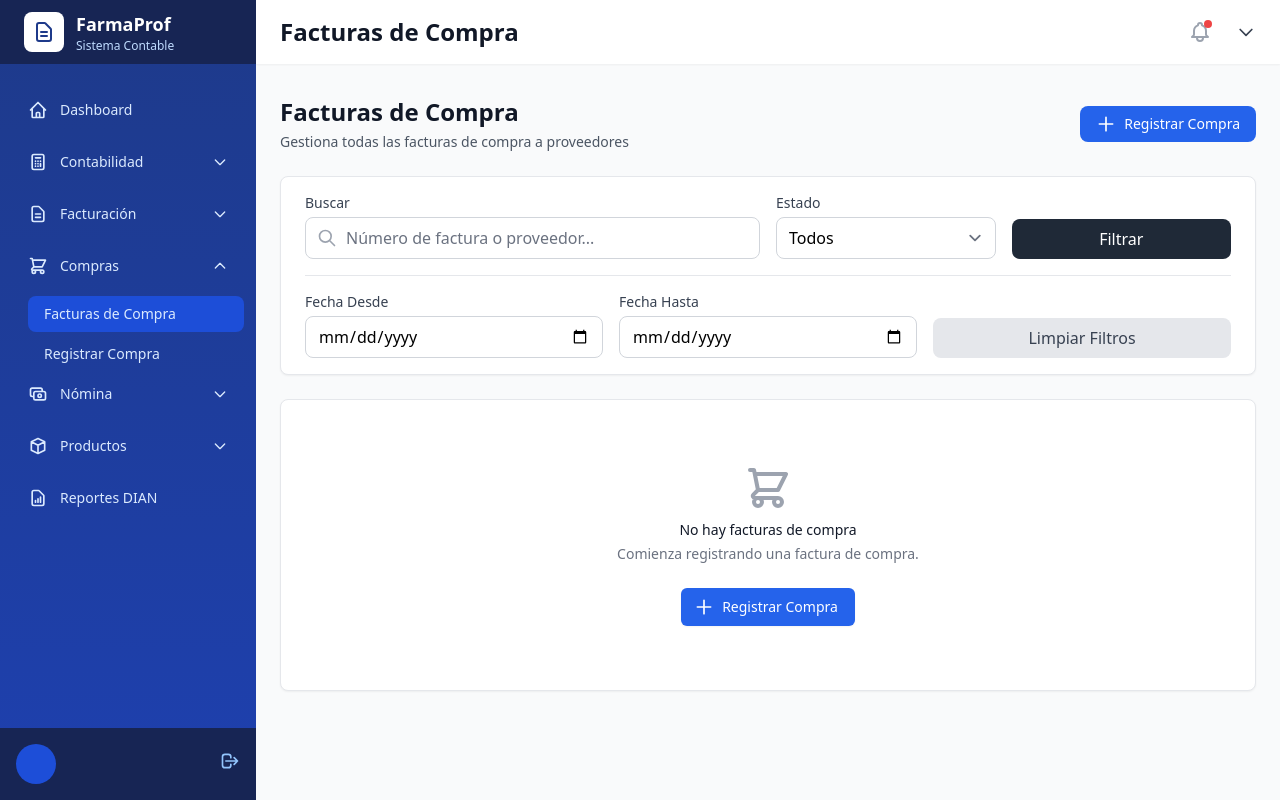
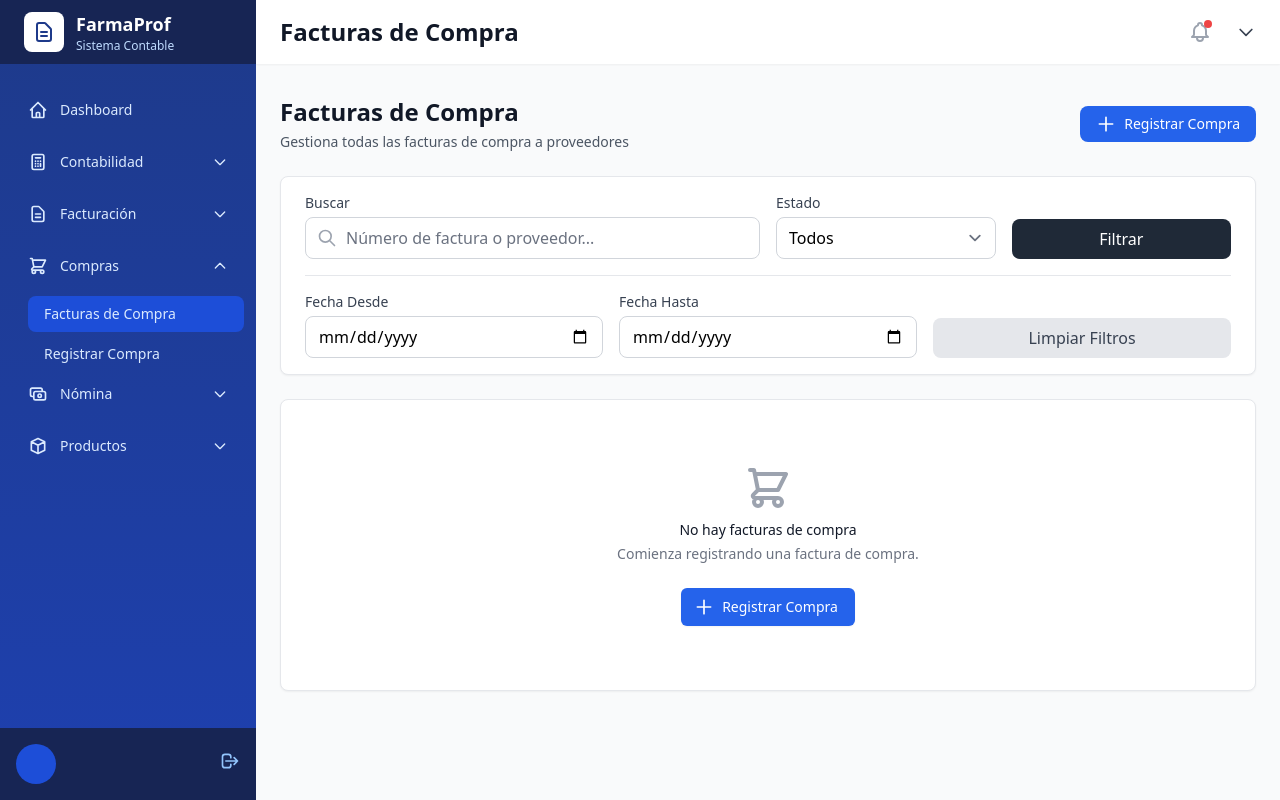
Before and after one commit to lorenzoo99/Sandor-main, a Laravel app: page /compras in a window 1280 px wide. Run offline with Laravel 12, Linux system fonts and the light colour scheme; the visitor is signed in with stand-in values (Sample User, id 1); data that the repository does not hold is empty; style sheets or scripts are compiled from the project's sources; some libraries are stand-ins or nearby versions.

Commit message:
Remove Reportes DIAN section from navigation menu

```diff
--- a/resources/views/layouts/admin.blade.php
+++ b/resources/views/layouts/admin.blade.php
@@ -208,14 +208,6 @@
                         </a>
                     </div>
                 </div>
-
-                <!-- Reportes DIAN -->
-                <a href="#" class="flex items-center px-4 py-3 mb-2 text-sm font-medium text-blue-100 rounded-lg hover:bg-blue-700 transition">
-                    <svg class="w-5 h-5 mr-3" fill="none" stroke="currentColor" viewBox="0 0 24 24">
-                        <path stroke-linecap="round" stroke-linejoin="round" stroke-width="2" d="M9 17v-2m3 2v-4m3 4v-6m2 10H7a2 2 0 01-2-2V5a2 2 0 012-2h5.586a1 1 0 01.707.293l5.414 5.414a1 1 0 01.293.707V19a2 2 0 01-2 2z"></path>
-                    </svg>
-                    Reportes DIAN
-                </a>
             </nav>
 
             <!-- User Info at Bottom -->
```
